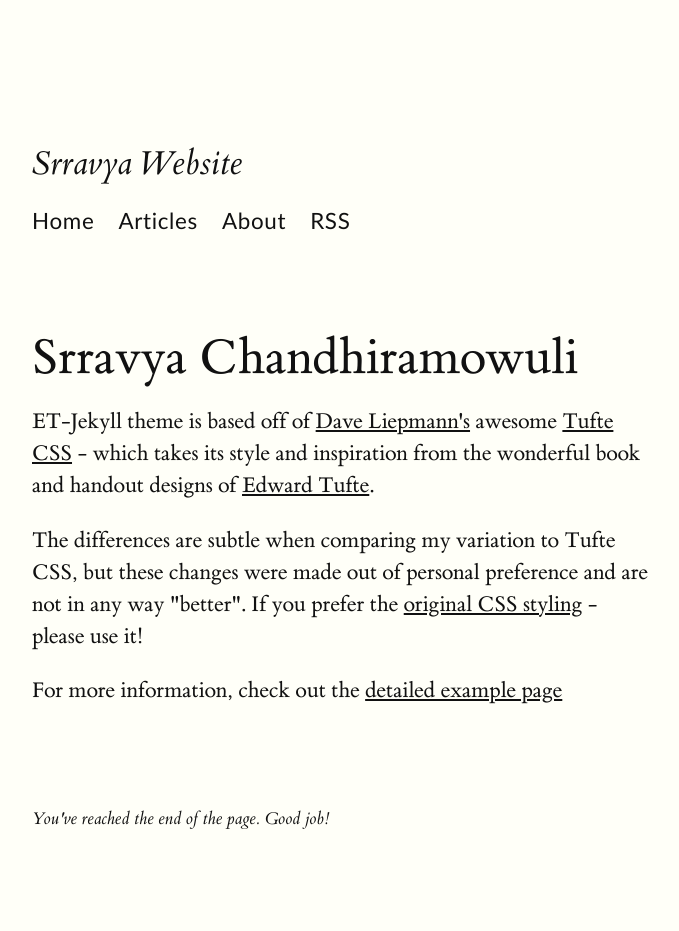
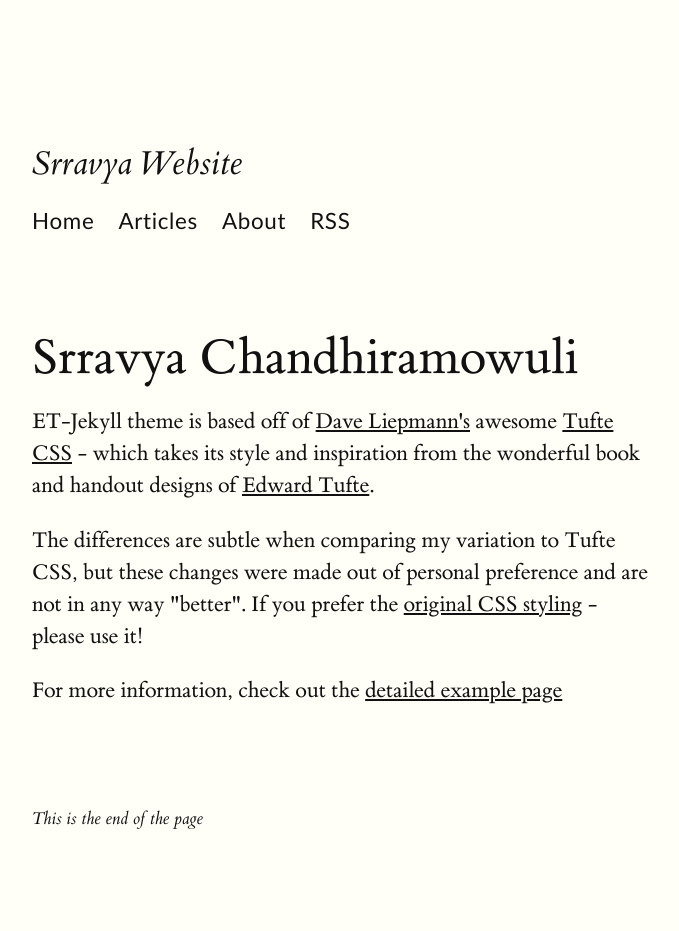
Before and after one commit to srravya/srravya.github.io, a Jekyll site: the page built from index.html, in a window 1280 px wide. Shown: the whole page, without its empty margins (128-807 px from the left). Built offline with Jekyll 4.4.1, drawn with Linux system fonts in a browser that asks for light colours.

Commit message:
Update footer.html

```diff
--- a/_includes/footer.html
+++ b/_includes/footer.html
@@ -1,4 +1,4 @@
 
 <div class="bottom-footer">
-    <span class="mini-note">You've reached the end of the page. Good job!</span>
+    <span class="mini-note">This is the end of the page</span>
 </div>
```
